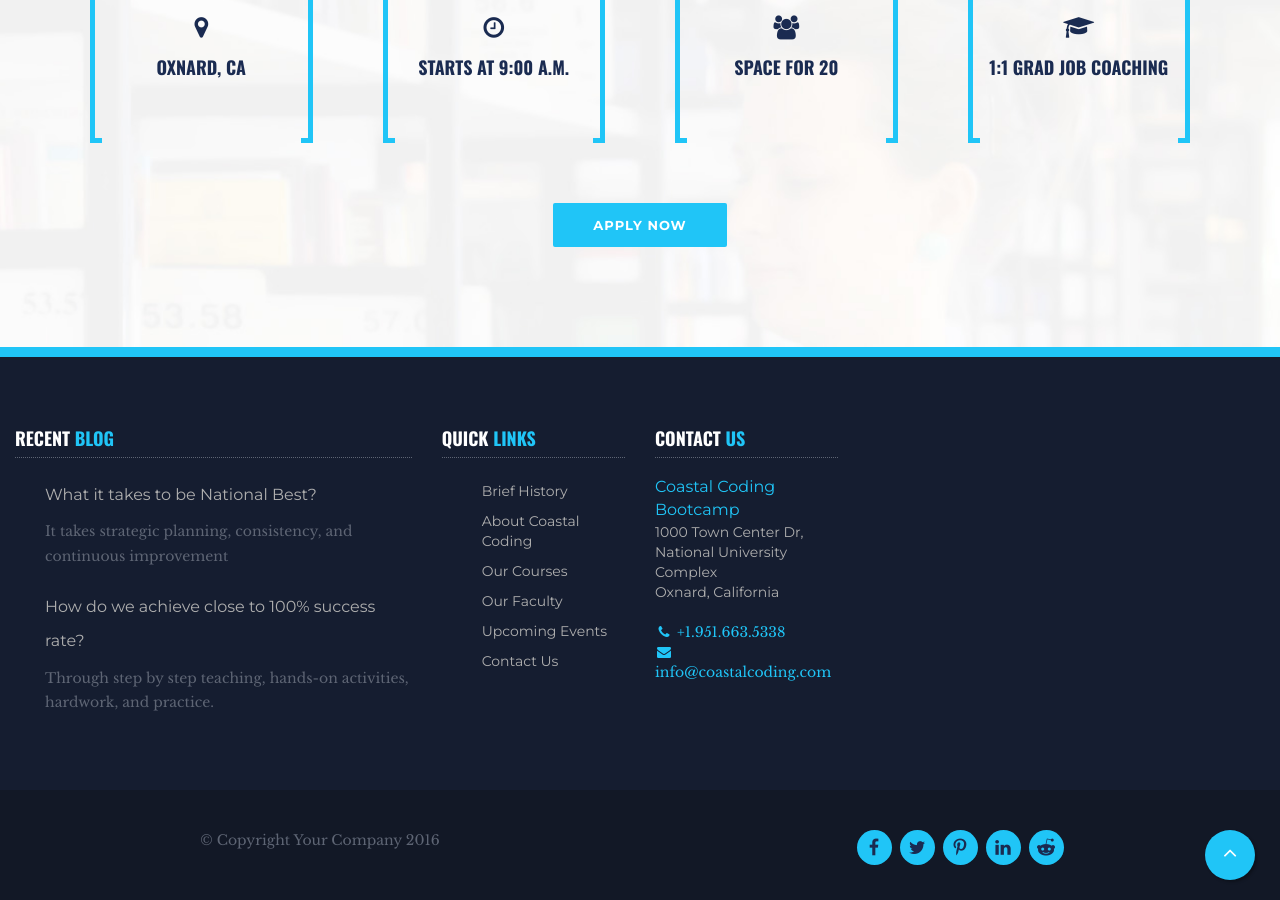
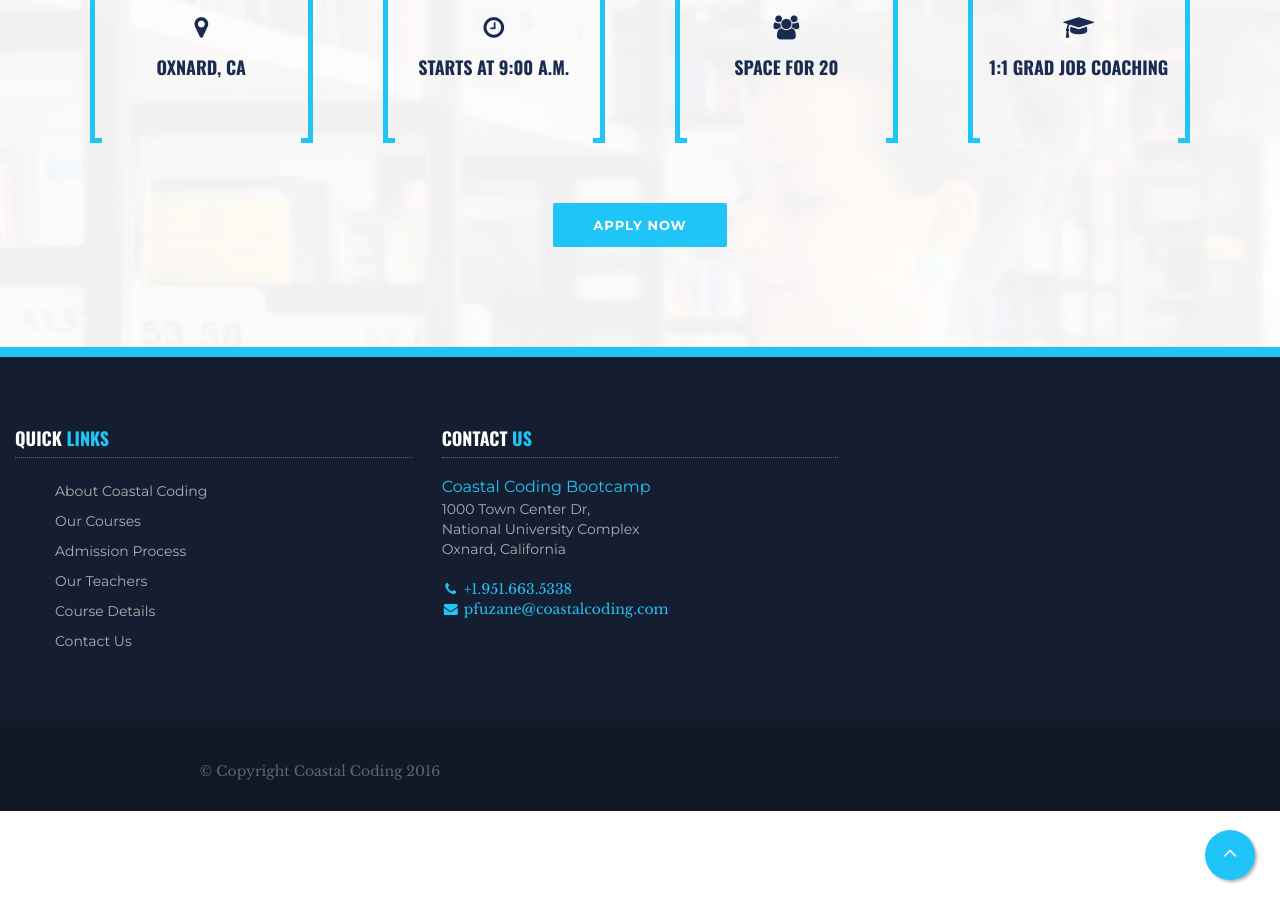
Before and after one commit to pfuzane1/Coastal-Coding, a Jekyll site: the page built from index.html, in a window 1280 px wide and 900 px high, scrolled down 5100 px. Built offline with Jekyll 4.4.1, drawn with Linux system fonts in a browser that asks for light colours; some of the changed text lies outside the part shown.

Commit message:
application and teacher profiles

```diff
--- a/_includes/footer.html
+++ b/_includes/footer.html
@@ -3,43 +3,26 @@
         <div class="footer-pri">            <!-- Primary Footer -->
             <div class="container-fluid">
                 <div class="row">
-                    <div class="col-sm-4 footer-widget">            <!-- Footer Widget - Blog -->
-                        <h5 class="heading inverse">Recent <span class="color2">Blog</span></h5>
-                        <ul class="blog-thumbnail">
-                            <li class="entry">          <!-- Blog Entry Excerpt -->
-                                <div class="entry-content">
-                                    <h4 class="entry-header"><a href="blog-single.html">What it takes to be National Best?</a></h4>
-                                    <p class="entry-text">It takes strategic planning, consistency, and continuous improvement</p>
-                                </div>
-                            </li>
-                            <li class="entry">          <!-- Blog Entry Excerpt -->
-                                <div class="entry-content">
-                                    <h4 class="entry-header"><a href="blog-single.html">How do we achieve close to 100% success rate?</a></h4>
-                                    <p class="entry-text">Through step by step teaching, hands-on activities, hardwork, and practice.</p>
-                                </div>
-                            </li>
-                        </ul>
-                    </div>
-                    <div class="col-sm-2 footer-widget">            <!-- Footer Widget - Quick Links -->
+                    <div class="col-sm-4 footer-widget">            <!-- Footer Widget - Quick Links -->
                         <h5 class="heading inverse">Quick <span class="color2">Links</span></h5>
                         <ul class="quick-links">
-                            <li><a href="brief-history.html">Brief History</a></li>
-                            <li><a href="about-educomp.html">About Coastal Coding</a></li>
+                            <li><a href="about-coastal-coding.html">About Coastal Coding</a></li>
                             <li><a href="course-grid.html">Our Courses</a></li>
-                            <li><a href="teachers.html">Our Faculty</a></li>
-                            <li><a href="upcoming-events.html">Upcoming Events</a></li>
+                            <li><a href="admission-process.html">Admission Process</a></li>
+                            <li><a href="teachers.html">Our Teachers</a></li>
+                            <li><a href="course-detail.html">Course Details</a></li>
                             <li><a href="contact.html">Contact Us</a></li>
                         </ul>
                     </div>
 
-                    <div class="col-sm-2 footer-widget">            <!-- Footer Widget - Contact Info -->
+                    <div class="col-sm-4 footer-widget">            <!-- Footer Widget - Contact Info -->
                         <h5 class="heading inverse">Contact  <span class="color2">Us</span></h5>
                         <address>
                             <strong>Coastal Coding Bootcamp</strong>
                             <span>1000 Town Center Dr,<br/> National University Complex<br/> Oxnard, California</span>
                         </address>
                         <a href="tel:+19516635338" class="phone"><i class="fa fa-phone fa-fw"></i> +1.951.663.5338</a>
-                        <a href="mailto:pfuzane@coastalcoding.com" class="email"><i class="fa fa-envelope fa-fw"></i> info@coastalcoding.com</a>
+                        <a href="mailto:pfuzane@coastalcoding.com" class="email"><i class="fa fa-envelope fa-fw"></i> pfuzane@coastalcoding.com</a>
                     </div>
                 </div>
             </div>
@@ -48,16 +31,7 @@
             <div class="container-fluid">
                 <div class="row">
                     <div class="col-sm-6 text-center">
-                        <span class="copyright">&copy; Copyright Your Company 2016</span>           <!-- Copyright Text -->
-                    </div>
-                    <div class="col-sm-6 text-center">
-                        <ul class="social">          <!-- Social Media Links -->
-                            <li><a href="#"><i class="fa fa-facebook"></i></a></li>
-                            <li><a href="#"><i class="fa fa-twitter"></i></a></li>
-                            <li><a href="#"><i class="fa fa-pinterest-p"></i></a></li>
-                            <li><a href="#"><i class="fa fa-linkedin"></i></a></li>
-                            <li><a href="#"><i class="fa fa-reddit-alien"></i></a></li>
-                        </ul>
+                        <span class="copyright">&copy; Copyright Coastal Coding 2016</span>           <!-- Copyright Text -->
                     </div>
                 </div>
             </div>
--- a/_includes/header.html
+++ b/_includes/header.html
@@ -31,7 +31,7 @@
                         <li class="active"><a href="index.html">Home</a></li>
                         <li><a href="about-coastal-coding.html">About</a>
                             <ul class="sub-menu">									<!-- Sub Menu -->
-                                <li><a href=about-coastal-coding.html>About Coastal Coding</a></li>
+                                <li><a href="about-coastal-coding.html">About Coastal Coding</a></li>
                                 <li><a href="admission-process.html">Admission Process</a></li>
                                 <li><a href="faq.html">FAQ</a></li>
                             </ul>
--- a/_includes/teacher-profiles.html
+++ b/_includes/teacher-profiles.html
@@ -10,7 +10,7 @@
             <div class="col-sm-6">
                 <div class="teacher-card">
                     <img src="images/teacher-1.jpg" class="teacher-img img-responsive" alt="">
-                    <a href="teacher-profile.html" class="teacher-link">View Profile</a>
+                    <a href="teacher-patience.html" class="teacher-link">View Profile</a>
                     <div class="teacher-detail">
                         <h4 class="heading">Patience Fuzane</h4>
                         <span class="position">20 Years Teaching Experience</span>
@@ -20,7 +20,7 @@
             <div class="col-sm-6">
                 <div class="teacher-card">
                     <img src="images/teacher-2.jpg" class="teacher-img img-responsive" alt="">
-                    <a href="teacher-profile.html" class="teacher-link">View Profile</a>
+                    <a href="teacher-trent.html" class="teacher-link">View Profile</a>
                     <div class="teacher-detail">
                         <h4 class="heading">Trent Ellingsen</h4>
                         <span class="position">5 Years Mobile/Web Development</span>
```
Also changed, not shown: apply.html (added, +35 -0 lines), js/reframe.js (added, +40 -0 lines), teacher-patience.html (added, +38 -0 lines), teacher-trent.html (added, +40 -0 lines).
